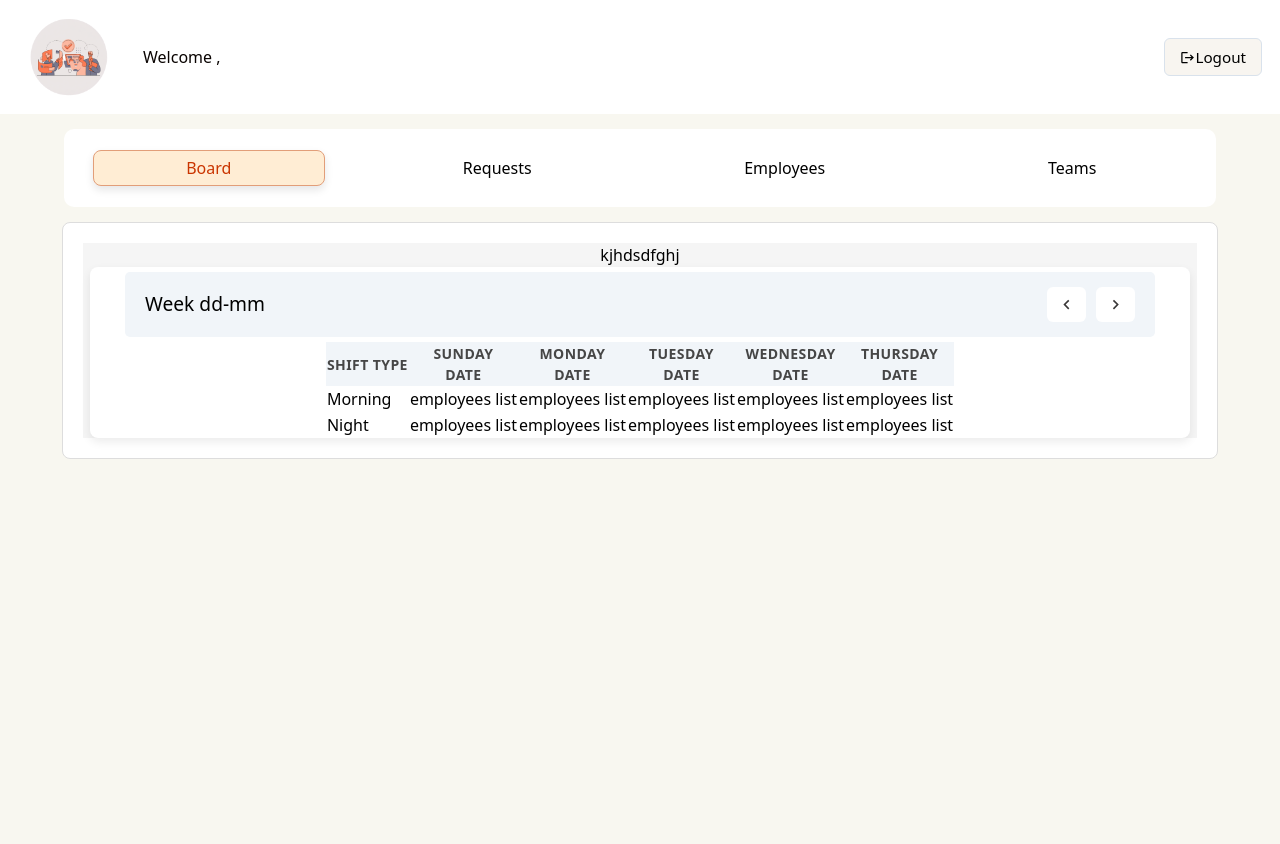
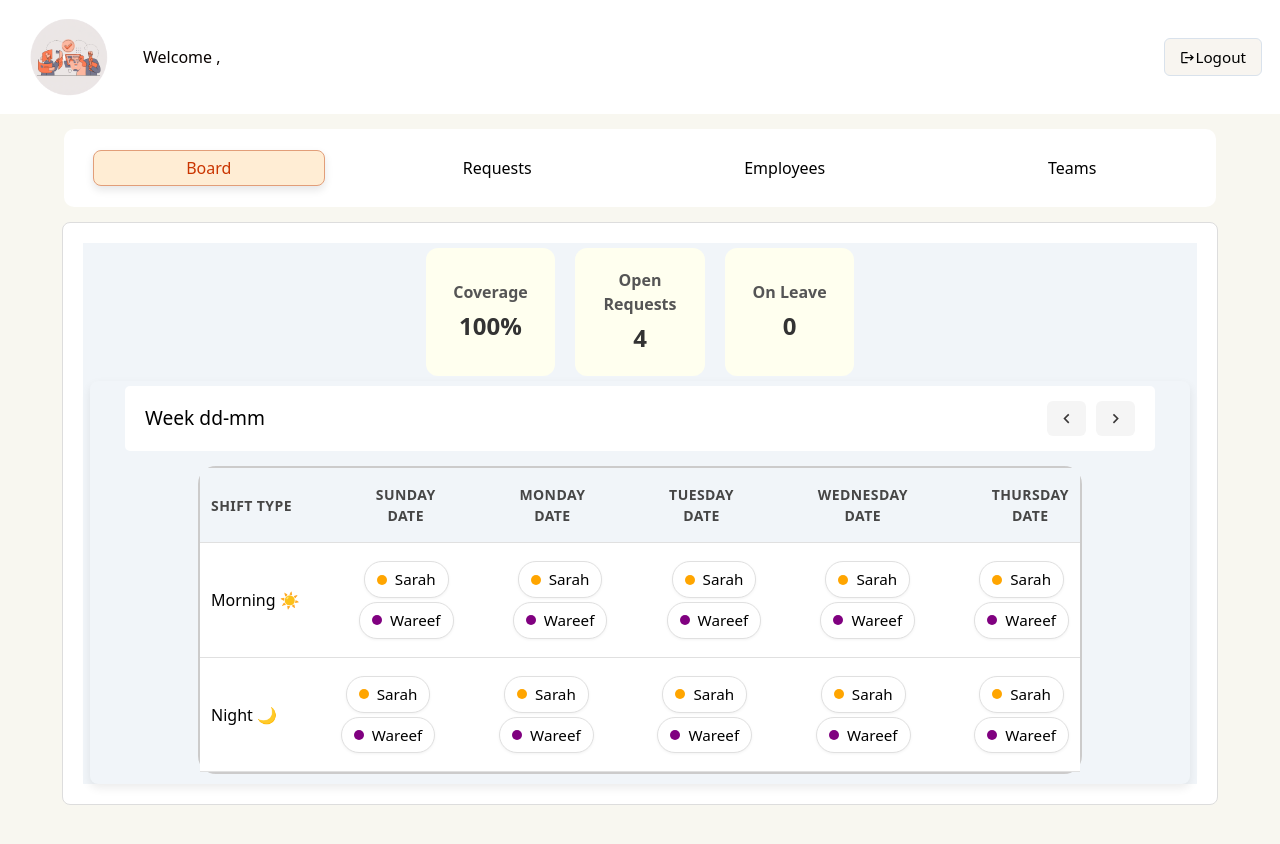
Before and after one commit to wareefAlolayan/wassel-frontend, a React (Vite) app: page /manager/1 in a window 1280 px wide. Shown: the top 844 px of the page. Built offline with nearby package versions, Linux system fonts and the light colour scheme; no server answers.

Commit message:
complete styling for board tab

```diff
--- a/src/components/Manager/Shifts/ShiftBoard.css
+++ b/src/components/Manager/Shifts/ShiftBoard.css
@@ -3,13 +3,13 @@
     flex-direction: column;
     align-items: center;
     justify-content: center;
-    background-color: #f5f5f5;
+    background-color: #F1F5F9;
 }
 
 .shift-board-container {
     max-width: 1100px;
     width: 100%;
-    background-color: #fff;
+    background-color:#F1F5F9;
     border-radius: 8px;
     box-shadow: 0 4px 10px rgba(0, 0, 0, 0.08);
     display: flex;
@@ -25,7 +25,7 @@
     align-items: center;
     width: 90%;
     padding: 15px 20px;
-    background-color: #F1F5F9;
+    background-color: #ffffff;
     font-size: 1.2rem;
     font-weight: 500;
     margin: 5px;
@@ -39,7 +39,7 @@
 }
 
 .board-nav .nav-btn {
-    background-color: #ffffff;
+    background-color: #f5f5f5;
     color: #3a3838;
     border: none;
     padding: 8px 10px;
@@ -53,7 +53,15 @@
     background-color: #555;
     color: #fff;
 }
-
+.shifts-table{
+    display: flex;
+    flex-direction: column;
+    justify-content: center;
+    width: 80%;
+    margin: 10px 0;
+    border: 2px solid #cccbcb;
+    border-radius:18px;
+}
 .shifts-table thead tr {
     background-color: #F1F5F9;
     color: #464646;
@@ -62,3 +70,79 @@
     letter-spacing: 0.03em;
     padding: 15px 10px;
 }
+
+.shifts-table tr {
+    display: flex;
+    justify-content: space-between;
+    border-bottom: 1px solid #e0e0e0;
+
+}
+
+.shifts-table tbody tr {
+    background-color: #ffffff;
+    padding: 15px 10px;
+}
+
+.shifts-table tbody tr:hover {
+    background-color: #f1f1f1;
+}
+
+.shifts-table thead tr th , .shifts-table tbody tr td {
+    display: flex;
+    flex-direction: column;
+    justify-content: center;
+    align-items: center;
+
+}
+
+
+.employee-chip {
+    display: flex;
+    align-items: center;
+    padding: 6px 12px;
+    border: 1px solid #e0e0e0;
+    border-radius: 18px;
+    background-color: #fff;
+    box-shadow: 0 1px 3px rgba(0, 0, 0, 0.05);
+    font-size: 0.95rem;
+    font-weight: 500;
+    text-align: left;
+    width: fit-content;
+    margin: 2px auto;
+}
+
+.status-dot {
+    width: 10px;
+    height: 10px;
+    border-radius: 50%;
+    margin-right: 8px;
+    background-color: #000000;
+}
+.info {
+    display: flex;
+    flex-direction: row;
+    justify-content: space-between;
+}
+.summary-box {
+    flex: 1;
+    padding: 20px;
+    margin: 5px 10px;
+    border-radius: 12px;
+    background-color: #ffffef;
+    display: flex;
+    flex-direction: column;
+    justify-content: center;
+    text-align: center;
+}
+.summary-title {
+    font-size: 1rem;
+    font-weight: 600;
+    color: #555;
+    margin-bottom: 4px;
+}
+
+.summary-value {
+    font-size: 1.5rem;
+    font-weight: 800;
+    color: #333;
+}
--- a/src/components/Manager/Shifts/ShiftBoard.jsx
+++ b/src/components/Manager/Shifts/ShiftBoard.jsx
@@ -6,7 +6,18 @@ function ShiftBoard() {
     return (
         <div className='board-body'>
             <div className='info'>
-kjhdsdfghj
+                <div className='summary-box'>
+                    <div className='summary-title'>Coverage</div>
+                    <div className='summary-value'>100%</div>
+                </div>
+                <div className='summary-box'>
+                    <div className='summary-title'>Open Requests</div>
+                    <div className='summary-value'>4</div>
+                </div>
+                <div className='summary-box'>
+                    <div className='summary-title'>On Leave</div>
+                    <div className='summary-value'>0</div>
+                </div>
             </div>
             <div className='shift-board-container'>
                 <div className='board-nav'>
@@ -30,20 +41,108 @@ kjhdsdfghj
                     </thead>
                     <tbody>
                         <tr>
-                            <td>Morning</td>
-                            <td>employees list</td>
-                            <td>employees list</td>
-                            <td>employees list</td>
-                            <td>employees list</td>
-                            <td>employees list</td>
+                            <td>Morning ☀️</td>
+                            <td>
+                                <div className="employee-chip">
+                                    <div className="status-dot" style={{ backgroundColor: 'orange' }}></div>  Sarah
+                                </div>
+
+                                <div className="employee-chip">
+                                    <div className="status-dot" style={{ backgroundColor: 'purple' }}></div> Wareef
+                                </div>
+                            </td>
+
+                            <td>
+                                <div className="employee-chip">
+                                    <div className="status-dot" style={{ backgroundColor: 'orange' }}></div>  Sarah
+                                </div>
+
+                                <div className="employee-chip">
+                                    <div className="status-dot" style={{ backgroundColor: 'purple' }}></div> Wareef
+                                </div>
+                            </td>
+
+                            <td>
+                                <div className="employee-chip">
+                                    <div className="status-dot" style={{ backgroundColor: 'orange' }}></div>  Sarah
+                                </div>
+
+                                <div className="employee-chip">
+                                    <div className="status-dot" style={{ backgroundColor: 'purple' }}></div> Wareef
+                                </div>
+                            </td>
+
+                            <td>
+                                <div className="employee-chip">
+                                    <div className="status-dot" style={{ backgroundColor: 'orange' }}></div>  Sarah
+                                </div>
+
+                                <div className="employee-chip">
+                                    <div className="status-dot" style={{ backgroundColor: 'purple' }}></div> Wareef
+                                </div>
+                            </td>
+
+                            <td>
+                                <div className="employee-chip">
+                                    <div className="status-dot" style={{ backgroundColor: 'orange' }}></div>  Sarah
+                                </div>
+
+                                <div className="employee-chip">
+                                    <div className="status-dot" style={{ backgroundColor: 'purple' }}></div> Wareef
+                                </div>
+                            </td>
                         </tr>
                         <tr>
-                            <td>Night</td>
-                            <td>employees list</td>
-                            <td>employees list</td>
-                            <td>employees list</td>
-                            <td>employees list</td>
-                            <td>employees list</td>
+                            <td>Night 🌙</td>
+
+                            <td>
+                                <div className="employee-chip">
+                                    <div className="status-dot" style={{ backgroundColor: 'orange' }}></div>  Sarah
+                                </div>
+
+                                <div className="employee-chip">
+                                    <div className="status-dot" style={{ backgroundColor: 'purple' }}></div> Wareef
+                                </div>
+                            </td>
+
+                            <td>
+                                <div className="employee-chip">
+                                    <div className="status-dot" style={{ backgroundColor: 'orange' }}></div>  Sarah
+                                </div>
+
+                                <div className="employee-chip">
+                                    <div className="status-dot" style={{ backgroundColor: 'purple' }}></div> Wareef
+                                </div>
+                            </td>
+
+                            <td>
+                                <div className="employee-chip">
+                                    <div className="status-dot" style={{ backgroundColor: 'orange' }}></div>  Sarah
+                                </div>
+
+                                <div className="employee-chip">
+                                    <div className="status-dot" style={{ backgroundColor: 'purple' }}></div> Wareef
+                                </div>
+                            </td>
+
+                            <td>
+                                <div className="employee-chip">
+                                    <div className="status-dot" style={{ backgroundColor: 'orange' }}></div>  Sarah
+                                </div>
+
+                                <div className="employee-chip">
+                                    <div className="status-dot" style={{ backgroundColor: 'purple' }}></div> Wareef
+                                </div>
+                            </td>
+                            <td>
+                                <div className="employee-chip">
+                                    <div className="status-dot" style={{ backgroundColor: 'orange' }}></div>  Sarah
+                                </div>
+
+                                <div className="employee-chip">
+                                    <div className="status-dot" style={{ backgroundColor: 'purple' }}></div> Wareef
+                                </div>
+                            </td>
                         </tr>
                     </tbody>
                 </div>
```
Also changed, not shown: src/components/Manager/ManagerHome.jsx (line endings or trailing spaces).
